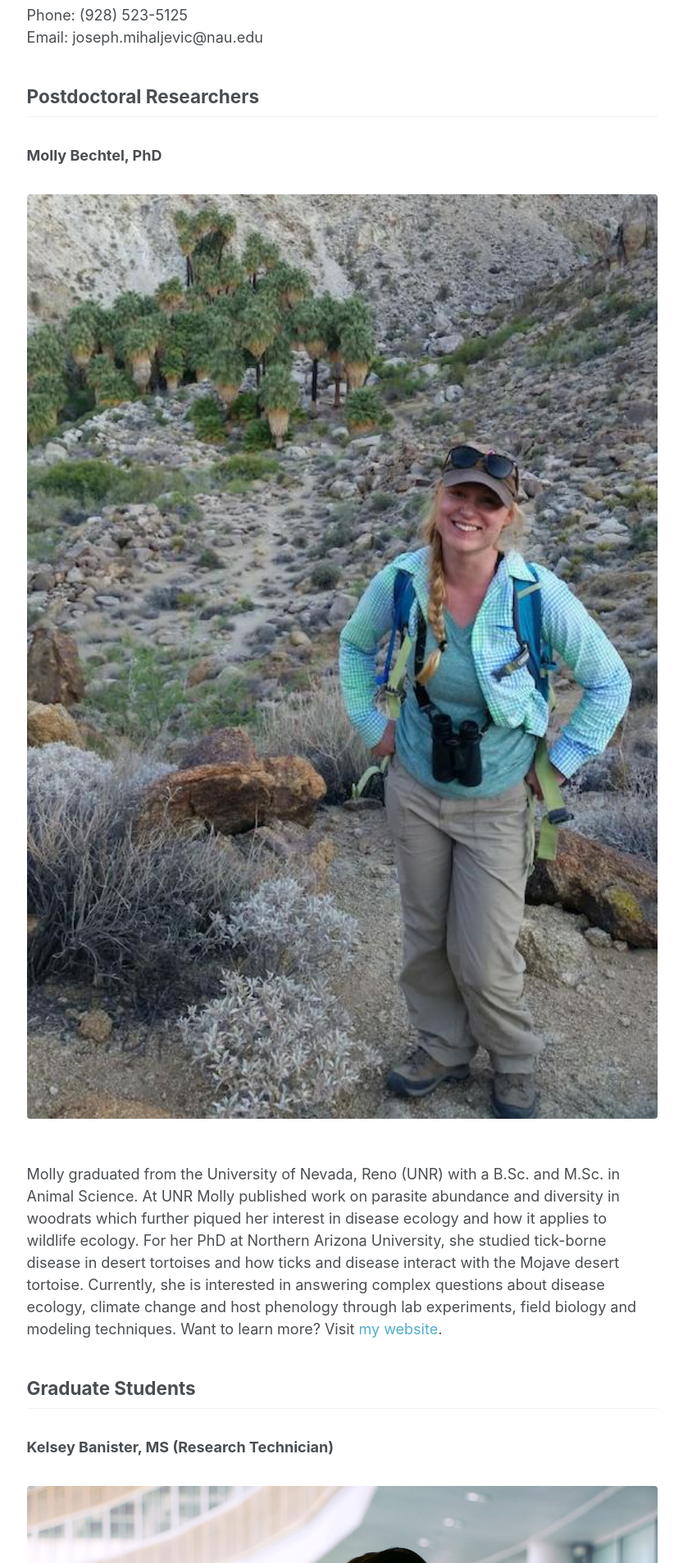
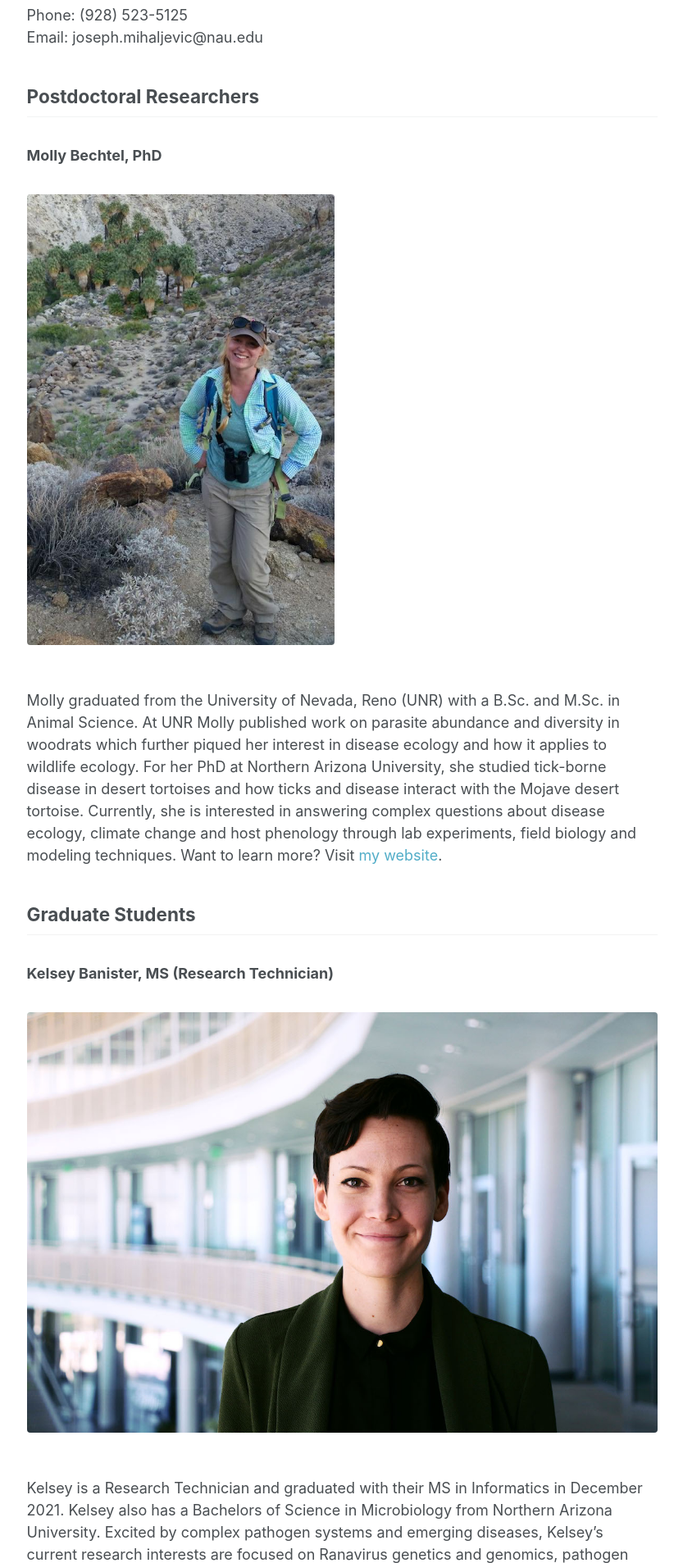
Before and after one commit to jrmihalj/jrmihalj.github.io, a Jekyll site: the page built from _pages/people.md, in a window 1280 px wide. Shown: the part 1054-2961 px from the top of the page at 82% size, without its empty margins (249-1082 px from the left). Built offline with Jekyll 4.4.1, drawn with Linux system fonts in a browser that asks for light colours; our own code applies the rules of GitHub Pages for plain Markdown files.

Commit message:
adjust Molly pic size

```diff
--- a/_pages/people.md
+++ b/_pages/people.md
@@ -30,7 +30,7 @@
 ### Molly Bechtel, PhD
 
 <figure>
-  <img src="/images/Molly_Bechtel_sm.jpg" style="align:left">
+  <img src="/images/Molly_Bechtel_sm.jpg" style="float:left;width:375px;height:550px">
 </figure>
 
 Molly graduated from the University of Nevada, Reno (UNR) with a B.Sc. and M.Sc. in Animal Science. At UNR Molly published work on parasite abundance and diversity in woodrats which further piqued her interest in disease ecology and how it applies to wildlife ecology. For her PhD at Northern Arizona University, she studied tick-borne disease in desert tortoises and how ticks and disease interact with the Mojave desert tortoise. Currently, she is interested in answering complex questions about disease ecology, climate change and host phenology through lab experiments, field biology and modeling techniques. Want to learn more? Visit [my website](mjbechtel.weebly.com){:target="_blank"}.
```
